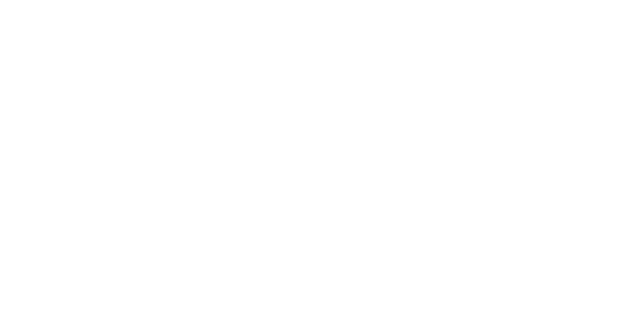
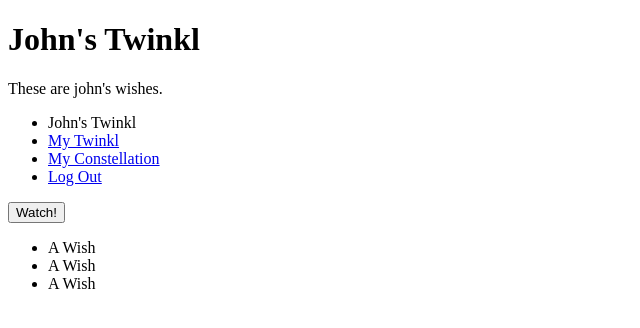
Before and after one commit to j-o-sh/twinkl.nuxt, a Nuxt app: page /1234 in a window 1280 px wide. Before the commit this address had no page. Shown: the top 328 px of the page, without its empty margins (0-640 px from the left). Built offline with nearby package versions, Linux system fonts and the light colour scheme.

Commit message:
basic navigation loop

```diff
--- /dev/null
+++ b/components/twinkl-signup.vue
@@ -0,0 +1,13 @@
+<script setup>
+import { useRouter } from 'vue-router'
+
+const router = useRouter()
+
+function gotoMyTwinkl () {
+  router.push('/1234/mine')
+}
+</script>
+
+<template>
+  <button @click="gotoMyTwinkl()">Sign up!</button>
+</template>
--- /dev/null
+++ b/pages/1234/constellation.vue
@@ -0,0 +1,33 @@
+<script>
+export default { name: 'constellation-page' }
+</script>
+
+<template>
+<div>
+  <header>
+    <h1>My Twinkl Constellation</h1>
+    <p class="subtitle">The twinkls I watch.</p>
+    <nav>
+      <nuxt-link to="/">Log Out</nuxt-link>
+    </nav>
+  </header>
+
+  <aside>
+    <!-- this only exists when logged in -->
+    <nav>
+      <ul>
+        <li><nuxt-link to="/1234">Preview</nuxt-link></li>
+        <li><nuxt-link to="/1234/mine">My Twinkl</nuxt-link></li>
+        <li>My Constellation</li>
+        <li><nuxt-link to="/">Log Out</nuxt-link></li>
+      </ul>
+    </nav>
+  </aside>
+
+  <main>
+    <ul>
+      <li><nuxt-link to="/1234">John</nuxt-link></li>
+    </ul>
+  </main>
+</div>
+</template>
--- /dev/null
+++ b/pages/1234/index.vue
@@ -0,0 +1,36 @@
+<script>
+export default { name: 'wishlist-page' }
+</script>
+
+<template>
+<div>
+  <header>
+    <h1>John's Twinkl</h1>
+    <p class="subtitle">These are john's wishes.</p>
+  </header>
+
+  <aside>
+    <!-- this only exists when logged in -->
+    <nav>
+      <ul>
+        <li>John's Twinkl</li>
+        <li><nuxt-link to="/1234/mine">My Twinkl</nuxt-link></li>
+        <li><nuxt-link to="/1234/constellation">My Constellation</nuxt-link></li>
+        <li><nuxt-link to="/">Log Out</nuxt-link></li>
+      </ul>
+    </nav>
+  </aside>
+
+  <main>
+    <nav>
+      <!-- only if I am not John -->
+      <button>Watch!</button>
+    </nav>
+    <ul>
+      <li>A Wish</li>
+      <li>A Wish</li>
+      <li>A Wish</li>
+    </ul>
+  </main>
+</div>
+</template>
--- /dev/null
+++ b/pages/1234/mine.vue
@@ -0,0 +1,32 @@
+<script>
+export default { name: 'mine-page' }
+</script>
+
+<template>
+<div>
+  <header>
+    <h1>My Twinkl</h1>
+    <p class="subtitle">This is my page.</p>
+  </header>
+
+  <aside>
+    <!-- this only exists when logged in -->
+    <nav>
+      <ul>
+        <li><nuxt-link to="/1234">Preview</nuxt-link></li>
+        <li>My Twinkl</li>
+        <li><nuxt-link to="/1234/constellation">My Constellation</nuxt-link></li>
+        <li><nuxt-link to="/">Log Out</nuxt-link></li>
+      </ul>
+    </nav>
+  </aside>
+
+  <main>
+    <ul>
+      <li>A Wish</li>
+      <li>A Wish</li>
+      <li>A Wish</li>
+    </ul>
+  </main>
+</div>
+</template>
--- a/pages/index.vue
+++ b/pages/index.vue
@@ -5,7 +5,23 @@
 </script>
 
 <template>
-  <main>
-    Hi!
-  </main>
+  <div>
+    <header>
+      <h1>Twinkl</h1>
+      <p class="subtitle">make a wish</p>
+    </header>
+
+    <p>"What do you want for Xmas?"</p>
+
+    <p>Know that question? Also never know a good answer right of the spot?</p>
+
+    <p>Keep a wishlist on Twinkl and share that with your loved ones.</p>
+
+    <p>
+      They can even coordinate what they're getting you without you knowing.
+      So that you don't get five coffee makers for your next birthday.
+    </p>
+
+    <twinkl-signup />
+  </div>
 </template>
--- a/pages/mine.vue
+++ /dev/null
@@ -1,15 +0,0 @@
-<script>
-export default {
-  name: 'mine-page'
-}
-</script>
-
-<template>
-<main>
-  <h1>My page</h1>
-  <p>This is my page.</p>
-  <p>
-    <nuxt-link to="/">Go back to the Home page!</nuxt-link>
-  </p>
-</main>
-</template>
--- a/pages/wishes/[id].vue
+++ /dev/null
@@ -1,10 +0,0 @@
-<script>
-export default { name: 'wishlist-page' }
-</script>
-
-<template>
-<main>
-  <h1>Other ppl wishes</h1>
-  This is the page of {{$route.params.id}}
-</main>
-</template>
```
Also changed, not shown: 1 other file (tests, documents, lock files or other folders).
